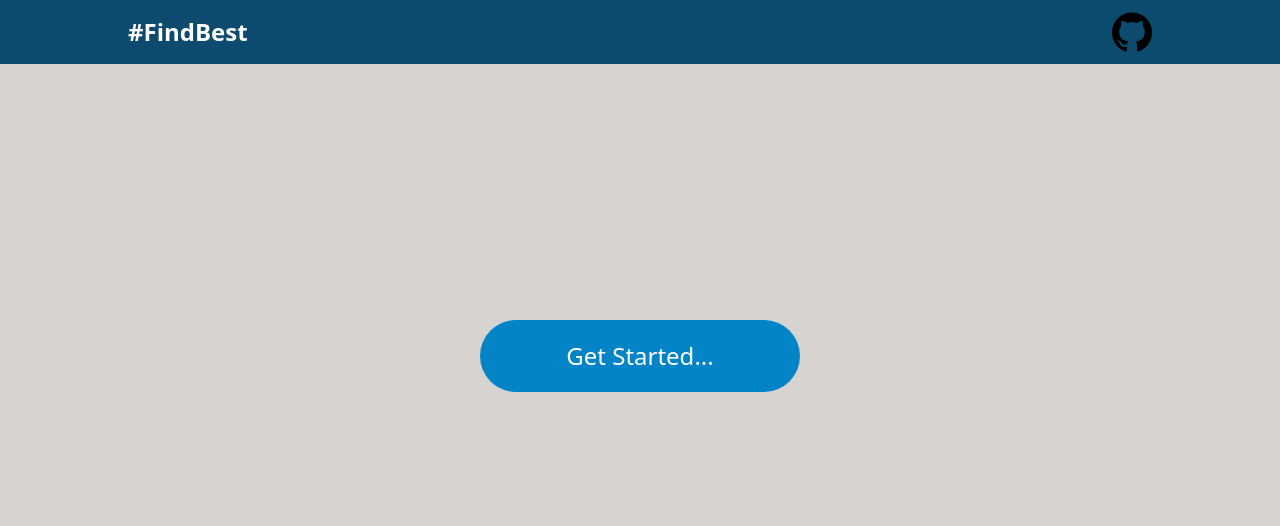
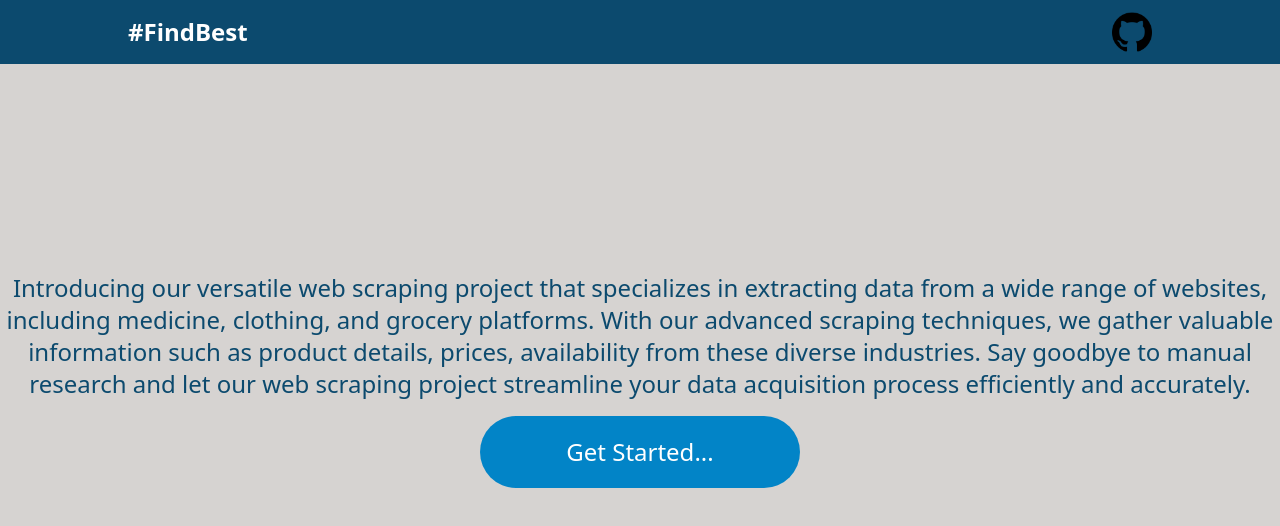
Before and after one commit to Ankit-11525/findbest, a React (Create React App) app: page / in a window 1280 px wide. Shown: the top 526 px of the page. Built offline with nearby package versions, Linux system fonts and the light colour scheme.

Commit message:
filler added

```diff
--- a/src/components/Navbar.jsx
+++ b/src/components/Navbar.jsx
@@ -1,12 +1,20 @@
 import React from "react";
-
+import { Link } from "react-router-dom";
 const navbar = () => {
   return (
     <div>
       <div className="flex h-16 items-center flex-row justify-between px-32 bg-sky-900">
-        <h2 className="font-bold text-white text-2xl">#FindBest</h2>
+        <Link
+          className="font-bold text-white text-2xl"
+          to={{
+            pathname: `/`,
+          }}
+        >
+          <h2>#FindBest</h2>
+        </Link>
+
         <button>
-          <a href="https://github.com" target="blank">
+          <a href="https://github.com/Ankit-11525/findbest" target="blank">
             <img className="h-10" src="github-logo.png" alt="GitHub Logo" />
           </a>
         </button>
--- a/src/pages/Categories.jsx
+++ b/src/pages/Categories.jsx
@@ -1,4 +1,4 @@
-import { useState, useNavigate } from "react";
+import { useState } from "react";
 import { Link } from "react-router-dom";
 
 const Areas = () => {
--- a/src/pages/GrocerySearchPage.jsx
+++ b/src/pages/GrocerySearchPage.jsx
@@ -49,6 +49,7 @@ const GrocerySeachPage = () => {
                   return (
                     <GroceryCard
                       key={index}
+                      scrapFrom={result?.scrapFrom}
                       groceryURL={result?.groceryURL}
                       groceryName={result?.groceryName}
                       groceryQnty={result?.groceryQnty}
--- a/src/pages/Home.jsx
+++ b/src/pages/Home.jsx
@@ -8,10 +8,15 @@ const Home = () => {
     navigate("/categories");
   }
   return (
-    <div className="text-center bg-stone-300 h-screen" >
-      <button onClick={startExplore} className="text-2xl p-5 font-semibol bg-sky-600  my-64 rounded-full text-white hover:bg-sky-900 w-1/4">
+    <div className="text-center  bg-stone-300 h-screen" >
+      <div className=" pt-52 border-black-2">
+        <div className="text-2xl font-semibolt text-sky-900">Introducing our versatile web scraping project that specializes in extracting data from a wide range of websites, including medicine, clothing, and grocery platforms. With our advanced scraping techniques, we gather valuable information such as product details, prices, availability from these diverse industries.  Say goodbye to manual research and let our web scraping project streamline your data acquisition process efficiently and accurately.
+        </div>
+      <button onClick={startExplore} className="text-2xl p-5 font-semibol bg-sky-600  my-4 rounded-full text-white hover:bg-sky-900 w-1/4">
         Get Started...
       </button>
+      </div>
+
     </div>
   );
 };
```
